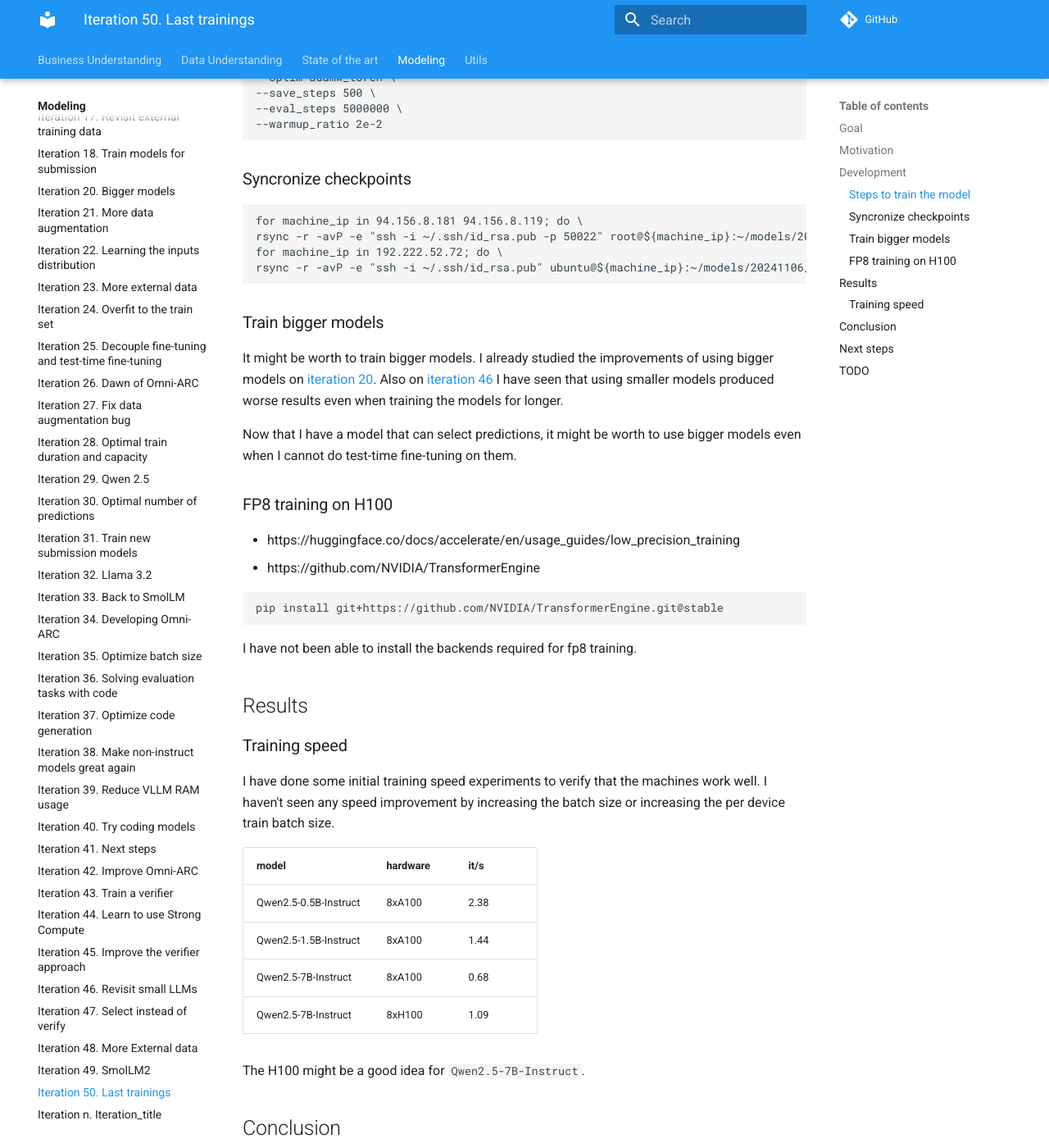
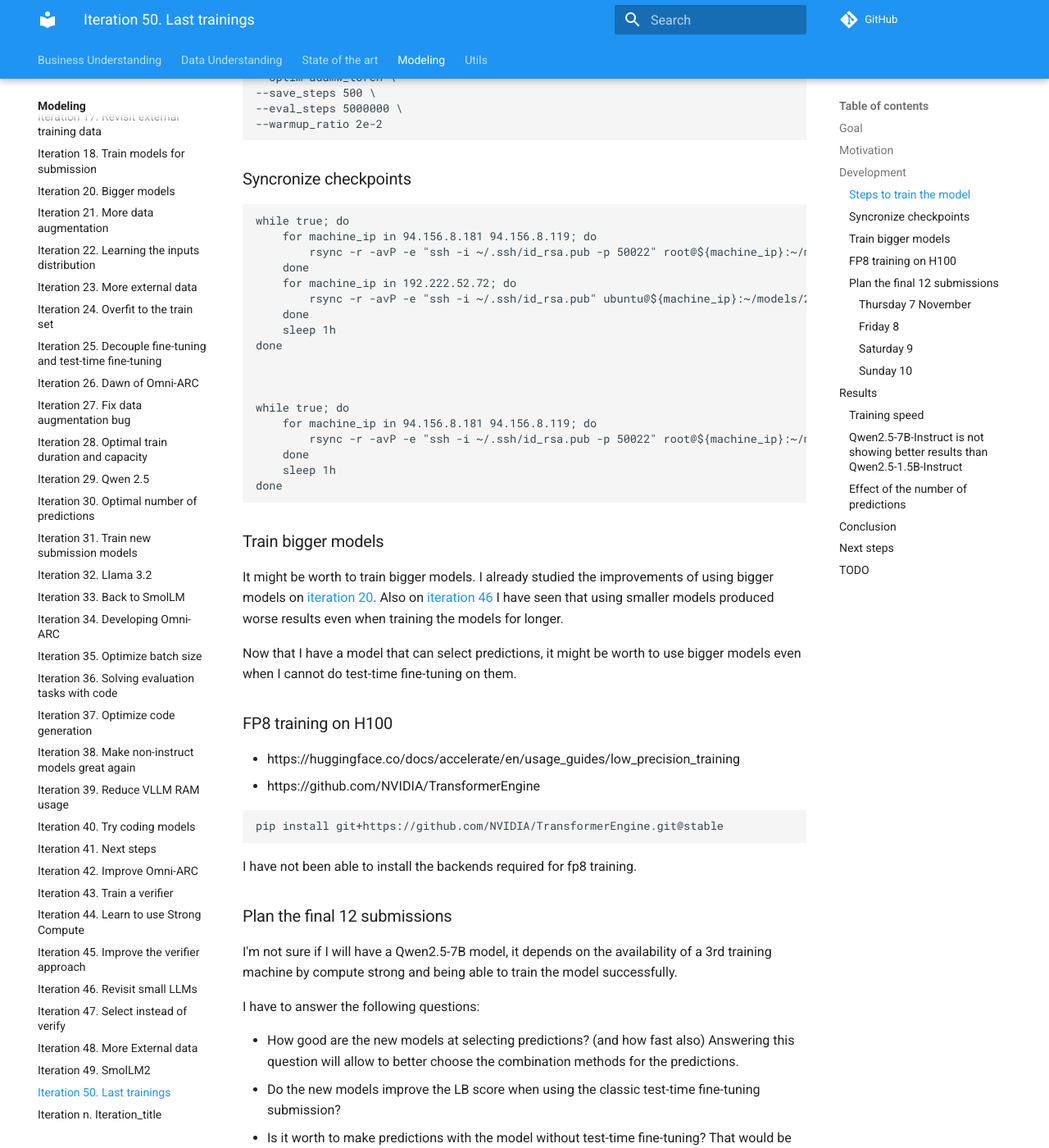
Before and after one commit to zhengjunyao-work/arc24, an MkDocs documentation site: the page built from docs/modeling/Iteration_50_last_trainings.md, in a window 1280 px wide and 1400 px high, scrolled down 2770 px. Shown: the whole window at 82% size. Built offline with MkDocs 1.6.1 and Material for MkDocs 9.7.7, drawn with Linux system fonts in a browser that asks for light colours; comment, search, counter and statistics services are not loaded; some of the changed text lies outside the part shown.

Commit message:
updated documentation

````diff
--- a/docs/modeling/Iteration_50_last_trainings.md
+++ b/docs/modeling/Iteration_50_last_trainings.md
@@ -140,10 +140,24 @@
 ### Syncronize checkpoints
 
 ```bash
-for machine_ip in 94.156.8.181 94.156.8.119; do \
-rsync -r -avP -e "ssh -i ~/.ssh/id_rsa.pub -p 50022" root@${machine_ip}:~/models/20241106_final_training/ /mnt/hdd0/Kaggle/arc24/models/20241106_final_training/; done
-for machine_ip in 192.222.52.72; do \
-rsync -r -avP -e "ssh -i ~/.ssh/id_rsa.pub" ubuntu@${machine_ip}:~/models/20241106_final_training/ /mnt/hdd0/Kaggle/arc24/models/20241106_final_training/; done
+while true; do
+    for machine_ip in 94.156.8.181 94.156.8.119; do
+        rsync -r -avP -e "ssh -i ~/.ssh/id_rsa.pub -p 50022" root@${machine_ip}:~/models/20241106_final_training/ /mnt/hdd0/Kaggle/arc24/models/20241106_final_training/
+    done
+    for machine_ip in 192.222.52.72; do
+        rsync -r -avP -e "ssh -i ~/.ssh/id_rsa.pub" ubuntu@${machine_ip}:~/models/20241106_final_training/ /mnt/hdd0/Kaggle/arc24/models/20241106_final_training/
+    done
+    sleep 1h
+done
+
+
+
+while true; do
+    for machine_ip in 94.156.8.181 94.156.8.119; do
+        rsync -r -avP -e "ssh -i ~/.ssh/id_rsa.pub -p 50022" root@${machine_ip}:~/models/20241106_final_training/ /mnt/hdd0/Kaggle/arc24/models/20241106_final_training/
+    done
+    sleep 1h
+done
 ```
 
 ### Train bigger models
@@ -166,6 +180,51 @@
 
 I have not been able to install the backends required for fp8 training.
 
+### Plan the final 12 submissions
+
+I'm not sure if I will have a Qwen2.5-7B model, it depends on the availability of a 3rd training machine
+by compute strong and being able to train the model successfully.
+
+I have to answer the following questions:
+
+- How good are the new models at selecting predictions? (and how fast also) Answering this question
+  will allow to better choose the combination methods for the predictions.
+- Do the new models improve the LB score when using the classic test-time fine-tuning submission?
+- Is it worth to make predictions with the model without test-time fine-tuning? That would be fast and
+  might solve some additional tasks (8 minutes to do 16 predictions per task using Qwen2.5-0.5B).
+- Could I do test-time fine-tuning with the 1.5B model? I could test this in the Kaggle notebook without submission.
+
+There are 3 sources of predictions:
+
+1. Test-time fine-tuned model
+2. Frozen model
+3. 2020 solution
+
+And there are 4 ways of combining the predictions:
+
+1. Selection using a model
+2. Voting
+3. Combination of predictions (first attempt from one submission and the second from other submission)
+4. Concatenation
+
+The submissions that I can create are the combination of this two variables.
+
+#### Thursday 7 November
+
+I'm going to have available Qwen2.5-0.5B trained for 200k steps.
+
+- How good is the new model at selecting 2020 predictions
+- Classic test-time fine-tuning prediction with the model
+- Add predictions without test-time fine-tuning
+
+#### Friday 8
+
+I'm going to have available Qwen2.5-0.5B trained for 400k steps and Qwen2.5-1.5B trained for 200k steps.
+
+#### Saturday 9
+
+#### Sunday 10
+
 ## Results
 
 ### Training speed
@@ -182,6 +241,34 @@
 
 The H100 might be a good idea for `Qwen2.5-7B-Instruct`.
 
+### Qwen2.5-7B-Instruct is not showing better results than Qwen2.5-1.5B-Instruct
+
+![training metrics](res/2024-11-07-06-44-53.png)
+
+We show a great improvement of `Qwen2.5-1.5B-Instruct` over `Qwen2.5-0.5B-Instruct` on training loss.
+However we don't observe the same improvement with `Qwen2.5-7B-Instruct`. I have tried with 3 different
+learning rates: 1e-5, 2e-5, 5e-5 (diverged)
+
+| model parameters | LoRA parameters for rank 128 |
+|------------------|------------------------------|
+| 0.5B             | 17M                          |
+| 1.5B             | 35M                          |
+| 7B               | 80M                          |
+
+We can see that the trainable number of parameters is different, but can it explain the different training dynamics?
+
+### Effect of the number of predictions
+
+I'm reusing data from [iteration 30](Iteration_30_optimal_number_predictions.md) to create the plot below.
+
+![number of predictions](res/2024-11-07-07-57-38.png)
+
+The plot shows that the `pass_n` metric increases linearly with the logarithmic of the number of predictions.
+However voting improves with a much lower slope. This is likely due to the fact that the solutions that are
+found when using a higher number of predictions do not reach the needed majority of the votes.
+
+¿Maybe a selection model could scale better? So far I have only used the selection model for 32 predictions.
+
 ## Conclusion
 
 ## Next steps
@@ -189,7 +276,13 @@
 ## TODO
 
 - [x] How to sync checkpoints between the servers and my machine?
-- [ ] Verify that I can use the bigger models in Kaggle
-  - [ ] Upload base models
-  - [ ] Upload loras from early checkpoints
-  - [ ] Notebook to do inference without test-time fine-tuning (I believe it already exists)
+- [x] Verify that I can use the bigger models in Kaggle
+  - [x] Upload base models
+  - [x] Upload loras from early checkpoints
+  - [x] Notebook to do inference without test-time fine-tuning (I believe it already exists)
+- [ ] train Qwen2.5-7B-Instruct with lora_r=64
+- 13:00 Nov 10 would be the last time to submit a model that runs for 12h.
+- [ ] Plan the last 12 submissions
+- [ ] Voting and selection dynamics could be different after test-time fine-tuning
+- [ ] Could I do test-time fine-tuning with the 1.5B model?
+- [ ] Create a notebook for triple ensemble
````
Also changed, not shown: docs/modeling/res/2024-11-07-06-44-53.png (added), docs/modeling/res/2024-11-07-07-57-38.png (added).
